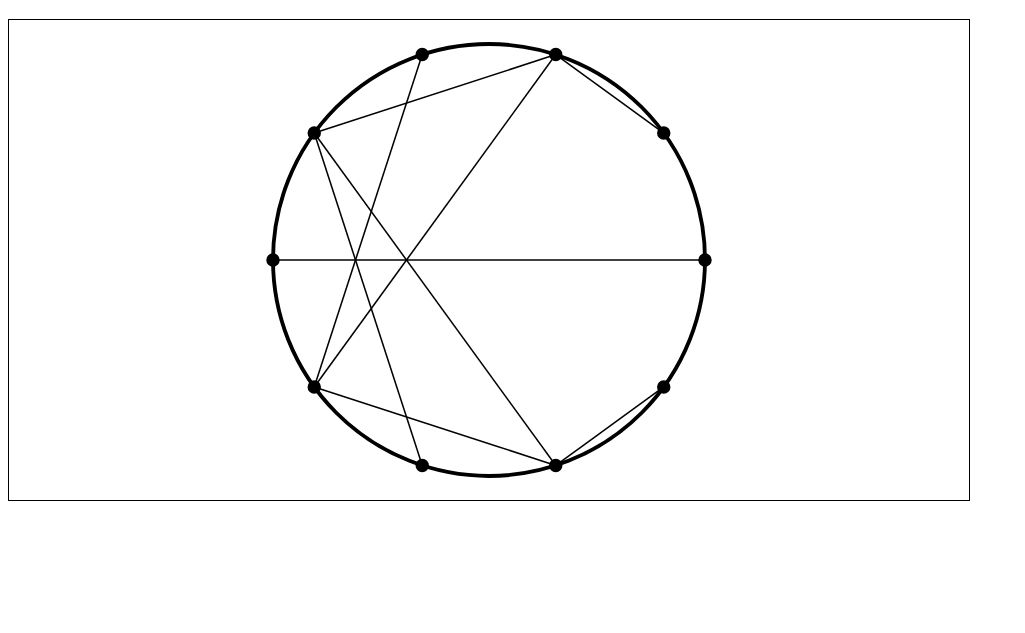
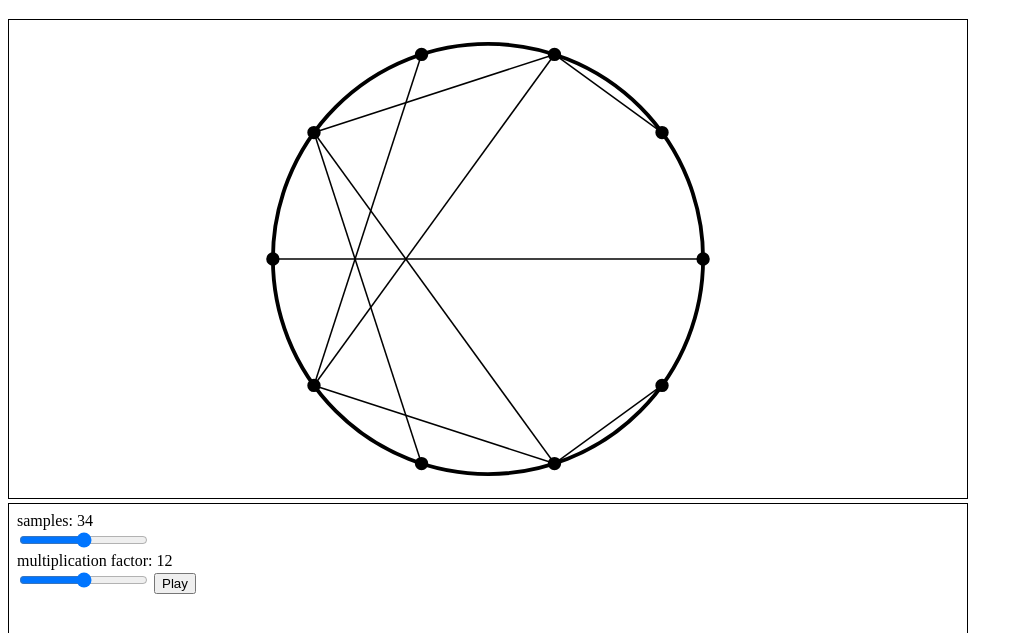
Before and after one commit to jlg-formation/jao-aout-2022, a plain HTML site: page index.html in a window 1280 px wide. Shown: the part 61-694 px from the top of the page, without its empty margins (0-1025 px from the left). Drawn offline with Linux system fonts and the light colour scheme.

Commit message:
dev: added html command and css

```diff
--- a/index.html
+++ b/index.html
@@ -15,5 +15,16 @@
       <g class="samples"></g>
       <g class="lines"></g>
     </svg>
+    <div class="command">
+      <label class="samples">
+        <div>samples: <span>34</span></div>
+        <input type="range" min="0" max="100" step="1" />
+      </label>
+      <label class="multiplicationFactor">
+        <div>multiplication factor: <span>12</span></div>
+        <input type="range" min="0" max="100" step="1" />
+      </label>
+      <button>Play</button>
+    </div>
   </body>
 </html>
--- a/style.css
+++ b/style.css
@@ -1,3 +1,9 @@
+*,
+*::before,
+*::after {
+  box-sizing: border-box;
+}
+
 svg {
   border: 0.1em solid black;
   width: 60em;
@@ -18,3 +24,10 @@ circle {
   stroke: black;
   stroke-width: 0.02em;
 }
+
+div.command {
+  border: 0.1em solid black;
+  width: 60em;
+  height: 10em;
+  padding: 0.5em;
+}
```
